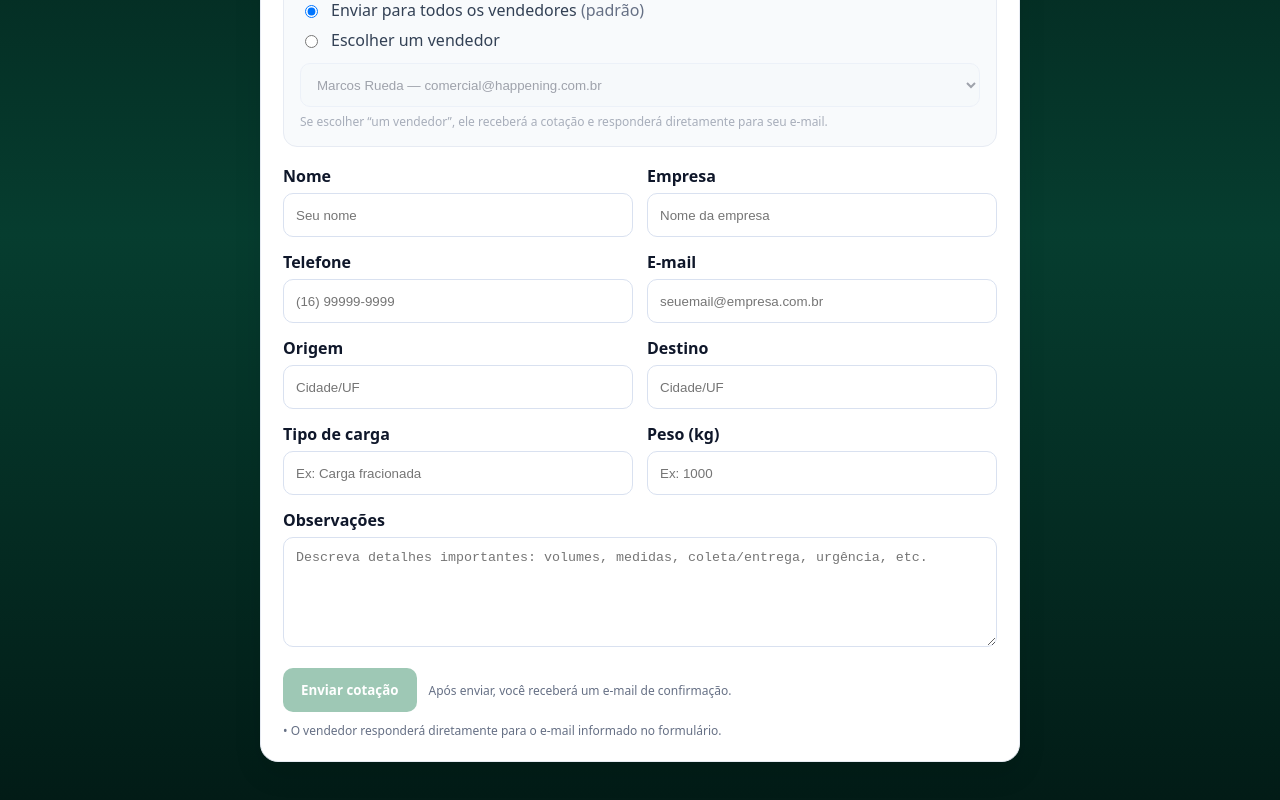
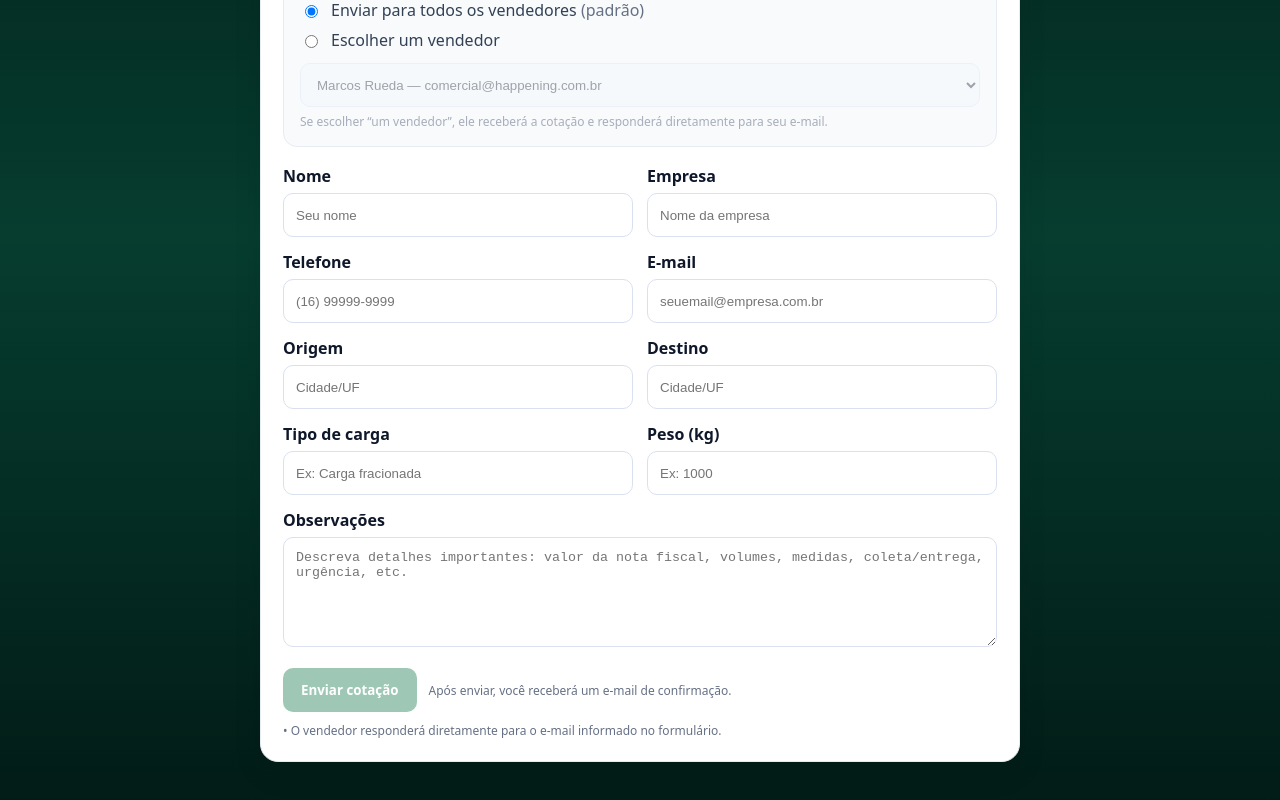
Before and after one commit to happeningti/site-happening, a Next.js app: page /cotacao in a window 1280 px wide. Shown: the part 407-1207 px from the top of the page. Built offline with nearby package versions, Linux system fonts and the light colour scheme.

Commit message:
Observação valor de nota fiscal

```diff
--- a/app/cotacao/page.tsx
+++ b/app/cotacao/page.tsx
@@ -454,7 +454,7 @@ export default function CotacaoPage() {
             <textarea
               value={observacoes}
               onChange={(e) => setObservacoes(e.target.value)}
-              placeholder="Descreva detalhes importantes: volumes, medidas, coleta/entrega, urgência, etc."
+              placeholder="Descreva detalhes importantes: valor da nota fiscal, volumes, medidas, coleta/entrega, urgência, etc."
               style={{
                 width: "100%",
                 minHeight: 110,
```
